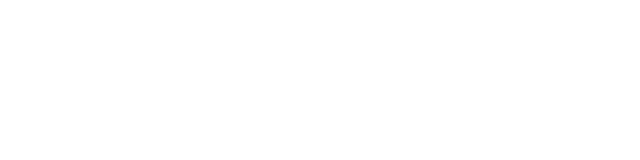
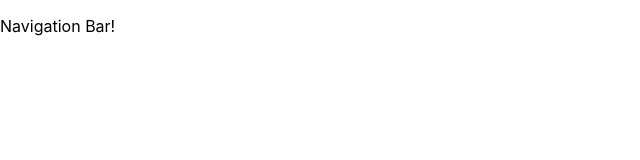
Before and after one commit to RyanSarabia/STDSICM-MCO2, a React (Create React App) app: page /explore in a window 1280 px wide. Shown: the top 160 px of the page, without its empty margins (0-640 px from the left). Built offline with nearby package versions, Linux system fonts and the light colour scheme.

Commit message:
add route for explore page

```diff
--- a/src/App.jsx
+++ b/src/App.jsx
@@ -5,6 +5,7 @@
 import { createMuiTheme } from '@material-ui/core/styles';
 import Landing from './pages/Landing';
 import Registration from './pages/Registration';
+import Explore from './pages/Explore';
 
 const theme = createMuiTheme({
   palette: {
@@ -31,6 +32,7 @@
       <Router>
         <Route path="/" exact component={Landing} />
         <Route path="/register" component={Registration} />
+        <Route path="/explore" component={Explore} />
       </Router>
     </ThemeProvider>
   );
--- /dev/null
+++ b/src/components/NavigationBar.jsx
@@ -0,0 +1,7 @@
+import React from 'react';
+
+export default function NavigationBar() {
+  return (
+    <p> Navigation Bar! </p>
+  );
+}
--- a/src/components/RegistrationForm.jsx
+++ b/src/components/RegistrationForm.jsx
@@ -12,6 +12,8 @@
     handleSubmit,
     formState,
   } = useForm({ criteriaMode: 'all', mode: 'onChange' });
+
+  // Place DB save call in this function
   const onSubmit = (data) => console.log(data);
 
   return (
--- /dev/null
+++ b/src/pages/Explore.jsx
@@ -0,0 +1,8 @@
+import React from 'react';
+import NavigationBar from '../components/NavigationBar';
+
+export default function Explore() {
+  return (
+    <NavigationBar />
+  );
+}
```
